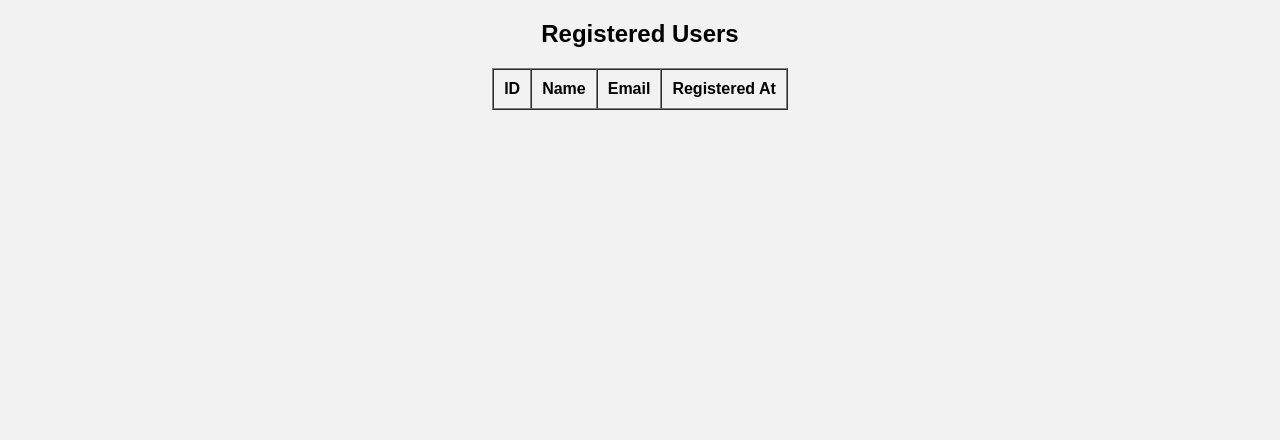
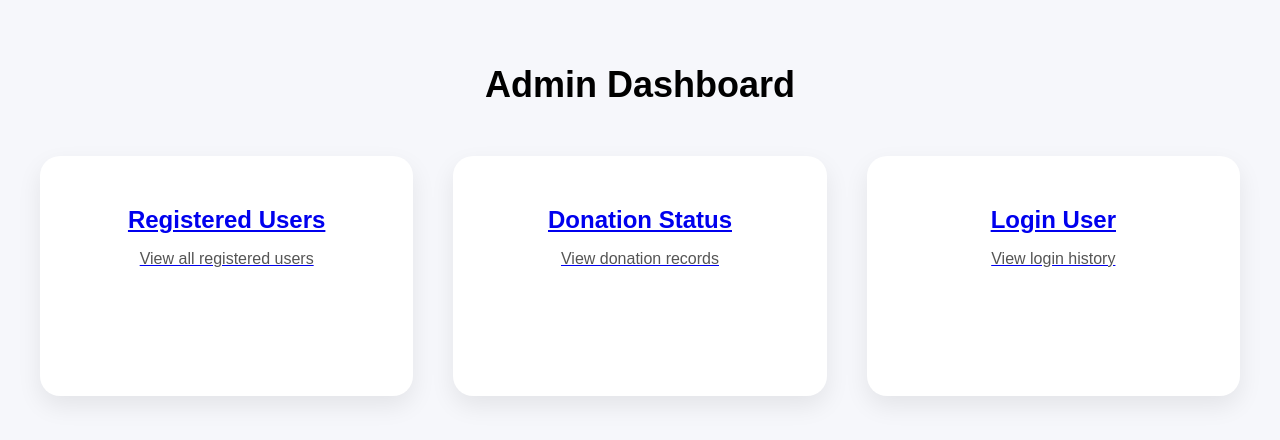
Before and after one commit to muniyavidushi-oss/ngo_donation_system, a Flask app: page /admin in a window 1280 px wide. Shown: the top 440 px of the page. Run offline with Flask 3, Linux system fonts and the light colour scheme; the visitor is signed in with stand-in values (Sample User, id 1); data that the repository does not hold is empty.

Commit message:
Admin dashboard features and login tracking

```diff
--- /dev/null
+++ b/Static/admin.css
@@ -0,0 +1,76 @@
+body {
+    font-family: Arial, sans-serif;
+    background: #f6f7fb;
+    margin: 0;
+    padding: 40px;
+}
+
+.title {
+    text-align: center;
+    font-size: 36px;
+    margin-bottom: 50px;
+}
+
+.cards {
+    display: flex;
+    justify-content: center;
+    gap: 40px;
+}
+
+.card {
+    background: white;
+    width: 320px;
+    height: 180px;
+    border-radius: 20px;
+    padding: 30px;
+    text-align: center;
+    box-shadow: 0 10px 25px rgba(0,0,0,0.08);
+}
+
+.card h2 {
+    font-size: 24px;
+    margin-bottom: 15px;
+}
+
+.card p {
+    font-size: 16px;
+    color: #555;
+}
+.search-box {
+    margin: 30px 0;
+    text-align: center;
+}
+
+.search-box input {
+    width: 300px;
+    padding: 10px;
+    border-radius: 6px;
+    border: 1px solid #ccc;
+}
+
+.search-box button {
+    padding: 10px 15px;
+    margin-left: 10px;
+    border: none;
+    background: #2e7d32;
+    color: white;
+    border-radius: 6px;
+    cursor: pointer;
+}
+
+table {
+    width: 100%;
+    border-collapse: collapse;
+    margin-top: 20px;
+    background: white;
+}
+
+table th, table td {
+    padding: 12px;
+    border: 1px solid #ddd;
+    text-align: left;
+}
+
+table th {
+    background: #f0f0f0;
+}
--- a/app.py
+++ b/app.py
@@ -89,12 +89,22 @@ def login():
         session["user_id"] = user["id"]
         session["role"] = user["role"]
 
+        # log login
+        conn = get_db_connection()
+        conn.execute(
+            "INSERT INTO login_logs (user_id) VALUES (?)",
+            (user["id"],)
+        )
+        conn.commit()
+        conn.close()
+
         if user["role"] == "admin":
             return redirect("/admin")
         else:
             return redirect("/dashboard")
 
     return render_template("auth.html", login_error="Invalid login credentials")
+
 
 
 # ---------------- USER DASHBOARD ----------------
@@ -179,6 +189,127 @@ def admin():
         users=users
     )
 
+@app.route("/admin/users")
+def admin_users():
+    if "role" not in session or session["role"] != "admin":
+        return redirect("/")
+
+    search = request.args.get("search", "")
+
+    conn = get_db_connection()
+
+    # Total registrations
+    total_users = conn.execute(
+        "SELECT COUNT(*) FROM users"
+    ).fetchone()[0]
+
+    # Today's registrations
+    today_users = conn.execute(
+        "SELECT COUNT(*) FROM users WHERE DATE(created_at)=DATE('now')"
+    ).fetchone()[0]
+
+    # User list with search
+    users = conn.execute("""
+        SELECT id, name, email, phone, address, aadhaar, DATE(created_at) as date
+        FROM users
+        WHERE name LIKE ?
+           OR email LIKE ?
+           OR phone LIKE ?
+        ORDER BY created_at DESC
+    """, (
+        f"%{search}%",
+        f"%{search}%",
+        f"%{search}%"
+    )).fetchall()
+
+    conn.close()
+
+    return render_template(
+        "admin_users.html",
+        total_users=total_users,
+        today_users=today_users,
+        users=users,
+        search=search
+    )
+
+@app.route("/admin/donations")
+def admin_donations():
+    if "role" not in session or session["role"] != "admin":
+        return redirect("/")
+
+    search = request.args.get("search", "")
+
+    conn = get_db_connection()
+
+    # Total donations
+    total_donations = conn.execute(
+        "SELECT COUNT(*) FROM donations"
+    ).fetchone()[0]
+
+    # Today's donations
+    today_donations = conn.execute(
+        "SELECT COUNT(*) FROM donations WHERE DATE(timestamp)=DATE('now')"
+    ).fetchone()[0]
+
+    # Total successful donation amount
+    total_amount = conn.execute(
+        "SELECT COALESCE(SUM(amount),0) FROM donations WHERE status='success'"
+    ).fetchone()[0]
+
+    # Donation records with search
+    donations = conn.execute("""
+        SELECT users.name,
+               users.email,
+               donations.amount,
+               donations.status,
+               DATE(donations.timestamp) as date
+        FROM donations
+        JOIN users ON donations.user_id = users.id
+        WHERE users.name LIKE ?
+           OR users.email LIKE ?
+           OR donations.status LIKE ?
+           OR DATE(donations.timestamp) LIKE ?
+        ORDER BY donations.timestamp DESC
+    """, (
+        f"%{search}%",
+        f"%{search}%",
+        f"%{search}%",
+        f"%{search}%"
+    )).fetchall()
+
+    conn.close()
+
+    return render_template(
+        "admin_donations.html",
+        total_donations=total_donations,
+        today_donations=today_donations,
+        total_amount=total_amount,
+        donations=donations,
+        search=search
+    )
+
+@app.route("/admin/logins")
+def admin_logins():
+    if "user_id" not in session:
+        return redirect("/")
+
+    conn = get_db_connection()
+
+    logins = conn.execute("""
+        SELECT users.name,
+               users.email,
+               DATE(login_logs.timestamp) AS date
+        FROM login_logs
+        JOIN users ON login_logs.user_id = users.id
+        WHERE users.email NOT LIKE '%@ngo%'
+        ORDER BY login_logs.timestamp DESC
+    """).fetchall()
+
+    conn.close()
+
+    return render_template("admin_logins.html", logins=logins)
+
+
 
 # ---------------- RUN ----------------
 if __name__ == "__main__":
--- a/templates/admin.html
+++ b/templates/admin.html
@@ -2,30 +2,33 @@
 <html>
 <head>
     <title>Admin Dashboard</title>
-    <link rel="stylesheet" href="{{ url_for('static', filename='style.css') }}">
+    <link rel="stylesheet" href="{{ url_for('static', filename='admin.css') }}">
 </head>
 <body>
 
-    <h2 style="text-align:center;">Registered Users</h2>
+<h1 class="title">Admin Dashboard</h1>
 
-    <table border="1" cellpadding="10" cellspacing="0" align="center">
-    <tr>
-        <th>ID</th>
-        <th>Name</th>
-        <th>Email</th>
-        <th>Registered At</th>   <!-- NEW -->
-    </tr>
+<div class="cards">
 
-    {% for user in users %}
-    <tr>
-        <td>{{ user.id }}</td>
-        <td>{{ user.name }}</td>
-        <td>{{ user.email }}</td>
-        <td>{{ user.created_at }}</td>  <!-- NEW -->
-    </tr>
-    {% endfor %}
-</table>
+    <a href="/admin/users" class="card">
+    <h2>Registered Users</h2>
+    <p>View all registered users</p>
+    </a>
 
+
+    <a href="/admin/donations" class="card">
+    <h2>Donation Status</h2>
+    <p>View donation records</p>
+</a>
+
+
+    <a href="/admin/logins" class="card">
+    <h2>Login User</h2>
+    <p>View login history</p>
+</a>
+
+
+</div>
 
 </body>
 </html>
```
Also changed, not shown: create_db.py (+17 -0 lines), templates/admin_donations.html (added, +64 -0 lines), templates/admin_logins.html (added, +33 -0 lines), templates/admin_users.html (added, +60 -0 lines), 1 other file.
